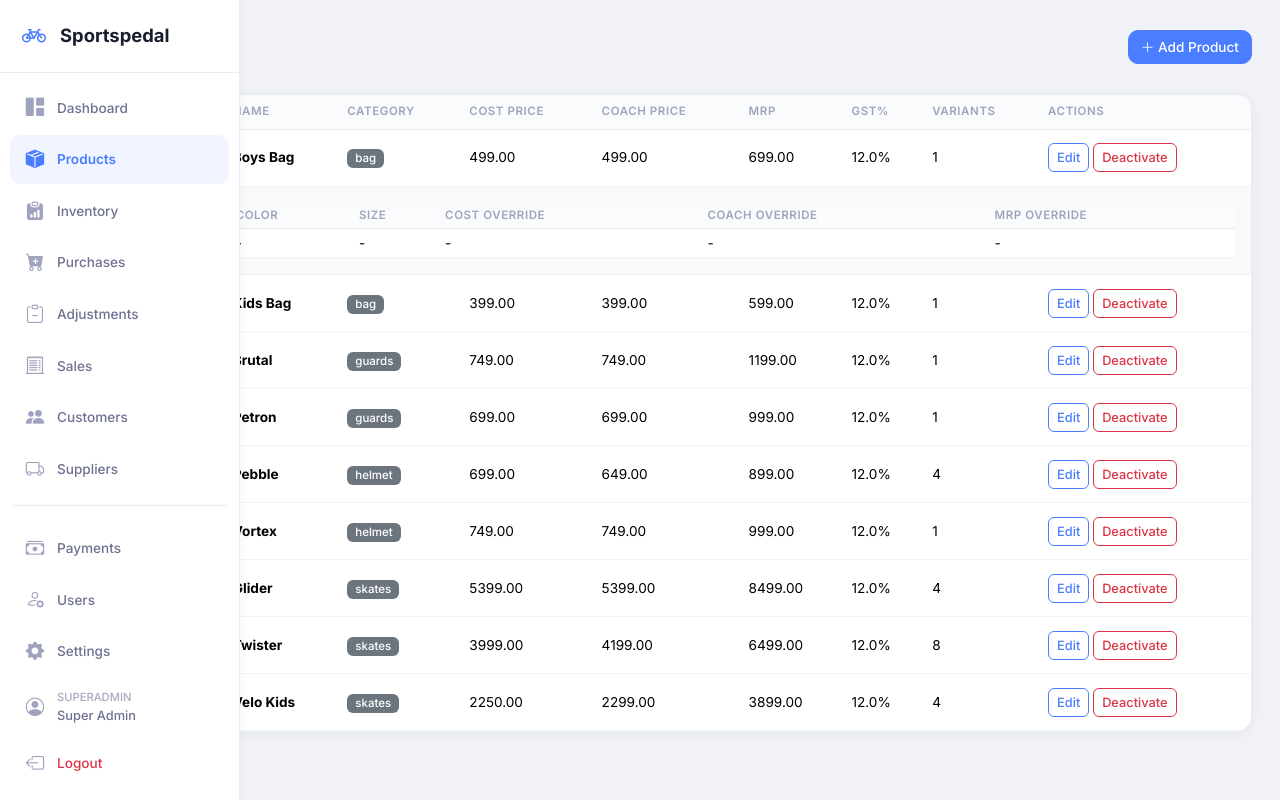
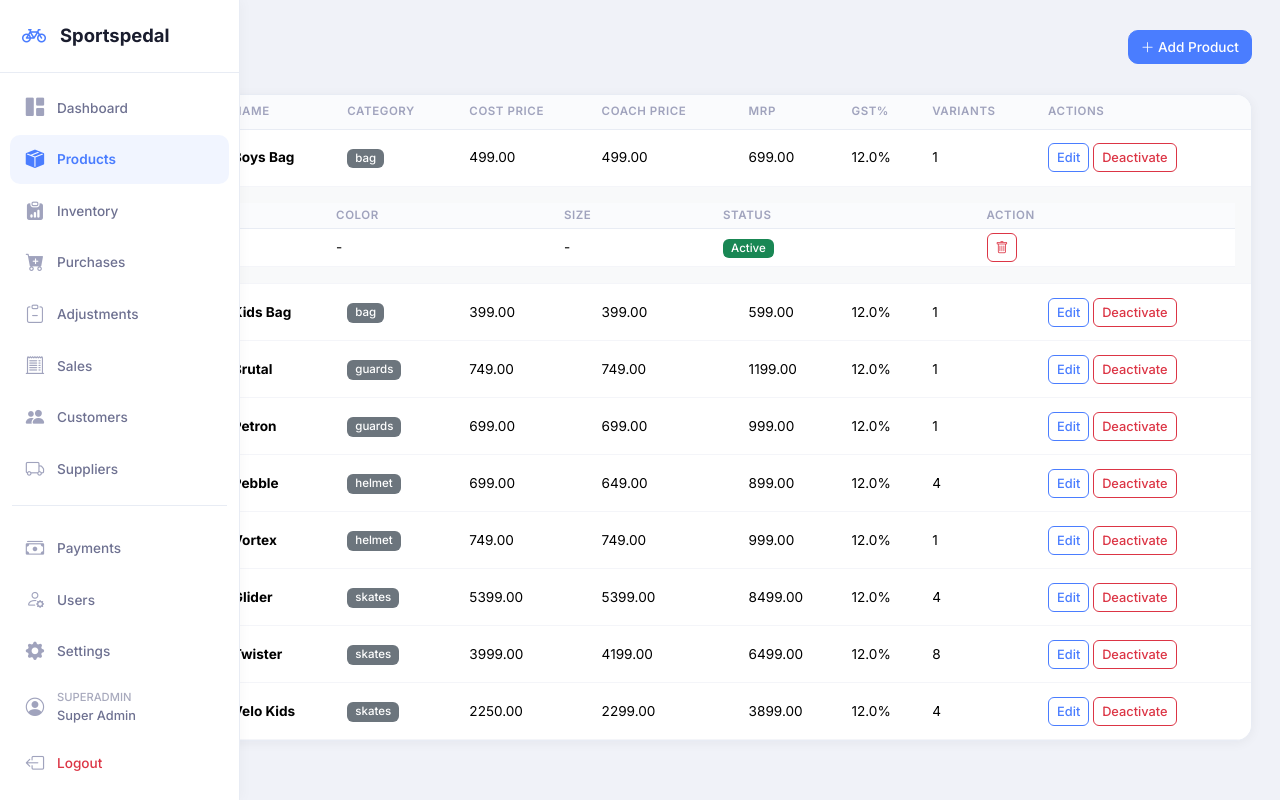
Before and after one commit to Laaxxmm/sportspedal, a Flask app: page /products/ in a window 1280 px wide, after a click that opens the changed part. Run offline with Flask 3, Linux system fonts and the light colour scheme; a user stored in the database is signed in; data comes from the database, SQL or seed files in the repository; some libraries are stand-ins or nearby versions.

Commit message:
Show all variants (including inactive) on product list with delete
Now you can expand any product to see ALL its variants - active
and inactive. Inactive ones show grayed out. Each row has a
delete button that:
- Hard deletes if no order history
- Deactivates if it has been bought/sold

This solves the SKU conflict issue: you can clean up old
variants you no longer need.

Co-Authored-By: Claude Opus 4.6 (1M context) <noreply@anthropic.com>

```diff
--- a/app/templates/products/list.html
+++ b/app/templates/products/list.html
@@ -59,16 +59,26 @@
             <tr class="collapse" id="variants-{{ product.id }}">
                 <td colspan="10" class="bg-light p-3">
                     <table class="table table-sm mb-0">
-                        <thead><tr><th>SKU</th><th>Color</th><th>Size</th><th>Cost Override</th><th>Coach Override</th><th>MRP Override</th></tr></thead>
+                        <thead><tr><th>SKU</th><th>Color</th><th>Size</th><th>Status</th><th>Action</th></tr></thead>
                         <tbody>
-                        {% for v in product.variants.filter_by(is_active=True).all() %}
-                        <tr>
+                        {% for v in product.variants.all() %}
+                        <tr {% if not v.is_active %}style="opacity:0.5;"{% endif %}>
                             <td><code>{{ v.sku_code }}</code></td>
                             <td>{{ v.color or '-' }}</td>
                             <td>{{ v.size or '-' }}</td>
-                            <td>{{ v.cost_price_override or '-' }}</td>
-                            <td>{{ v.coach_price_override or '-' }}</td>
-                            <td>{{ v.mrp_override or '-' }}</td>
+                            <td>
+                                {% if v.is_active %}
+                                <span class="badge bg-success">Active</span>
+                                {% else %}
+                                <span class="badge bg-secondary">Inactive</span>
+                                {% endif %}
+                            </td>
+                            <td>
+                                <form method="POST" action="{{ url_for('products.delete_variant', vid=v.id) }}" class="d-inline" onsubmit="return confirm('Delete variant {{ v.sku_code }}? If it has order history, it will be deactivated instead.')">
+                                    <input type="hidden" name="csrf_token" value="{{ csrf_token() }}">
+                                    <button class="btn btn-sm btn-outline-danger" title="Delete"><i class="bi bi-trash"></i></button>
+                                </form>
+                            </td>
                         </tr>
                         {% endfor %}
                         </tbody>
```
